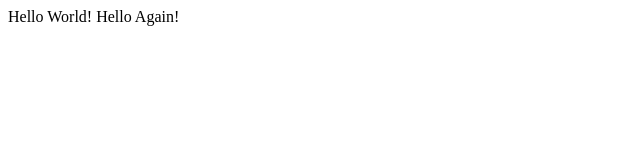
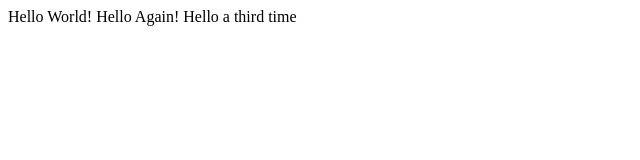
Before and after one commit to dsdilip/lecture0, a plain HTML site: page hello.html in a window 1280 px wide. Shown: the whole page, without its empty margins (0-640 px from the left). Drawn offline with Linux system fonts and the light colour scheme.

Commit message:
Added third line

```diff
--- a/hello.html
+++ b/hello.html
@@ -7,6 +7,8 @@
 		Hello World!
 
 		Hello Again!
+
+		Hello a third time
 	</body>
 
 </html>
```
